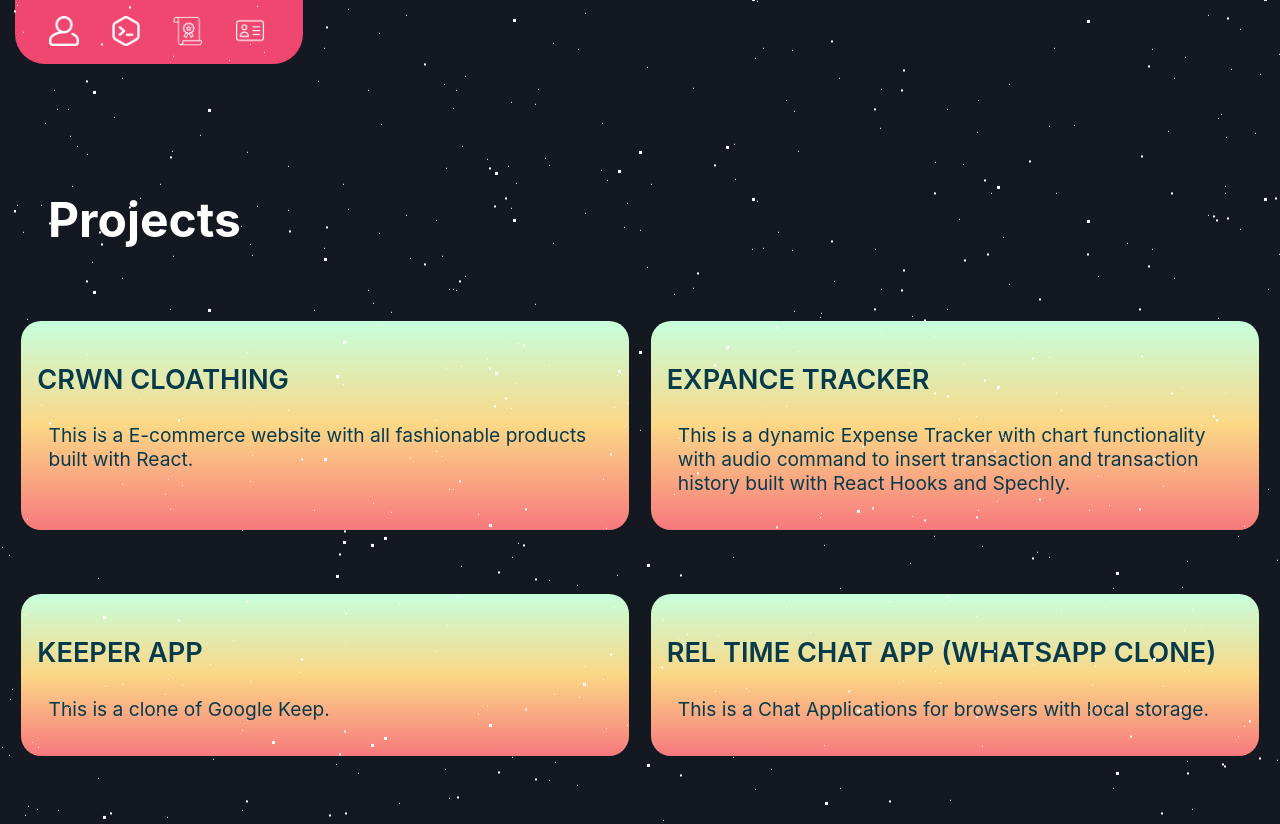
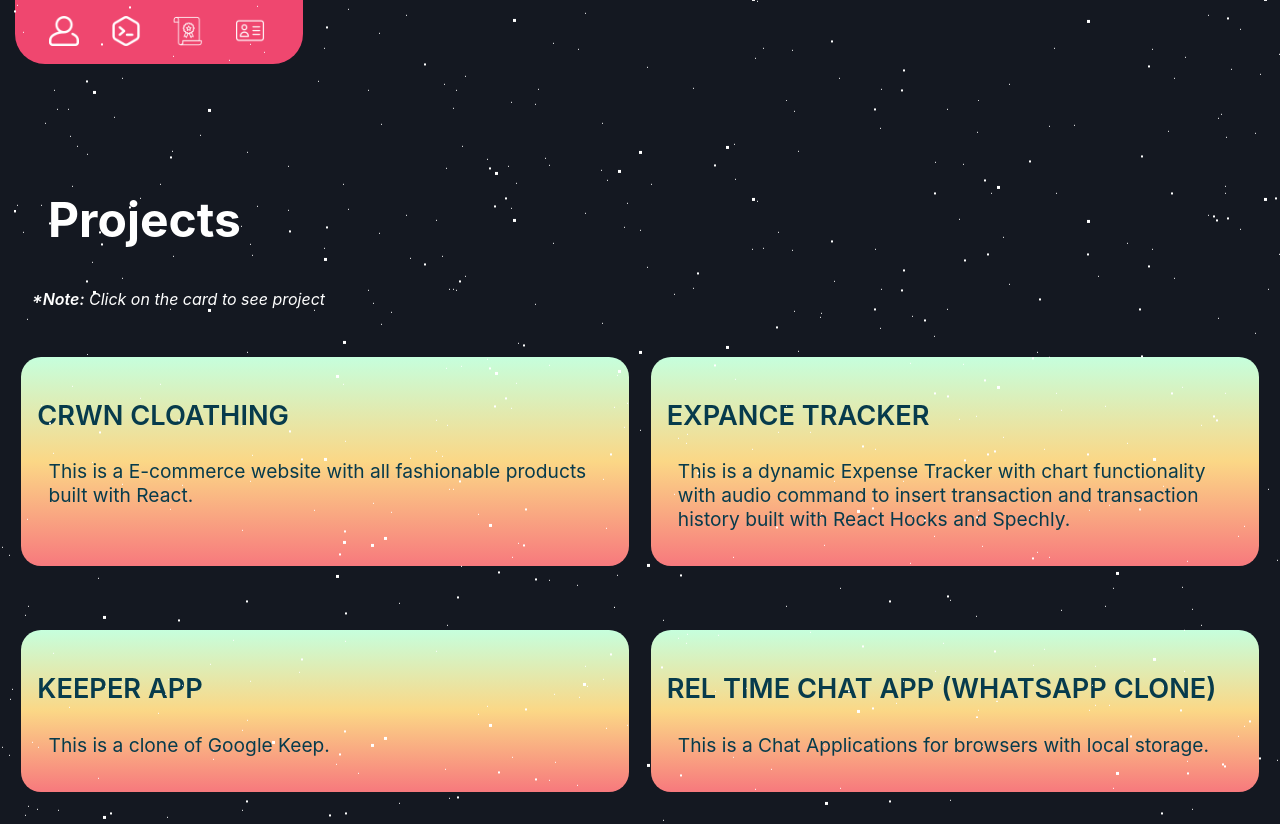
Before and after one commit to akashag55/Portfolio, a React (Create React App) app: page /projects in a window 1280 px wide. Before the commit the page ends 800 px from the top, so only its background shows below. Built offline with nearby package versions, Linux system fonts and the light colour scheme.

Commit message:
minor change

```diff
--- a/src/Components/Projects/Projects.css
+++ b/src/Components/Projects/Projects.css
@@ -1,5 +1,13 @@
 .project_section{
     color: #073B4C;
+}
+.project_section .note{
+    padding: 0 2rem;
+    color: white;
+
+}
+.project_section .note span{
+    font-weight: 600;
 }
 .project_section_card {
     /* padding: 0 3rem; */
--- a/src/Components/Projects/Projects.jsx
+++ b/src/Components/Projects/Projects.jsx
@@ -34,6 +34,7 @@ function Projects() {
     return (
         <div className="project_section">
             <SectionHeading heading_name="Projects" />
+            <i><p className='note'><span>*Note:</span> Click on the card to see project</p></i>
             <div className="project_section_card">
                 {
                     project_list.map(project =>
```
